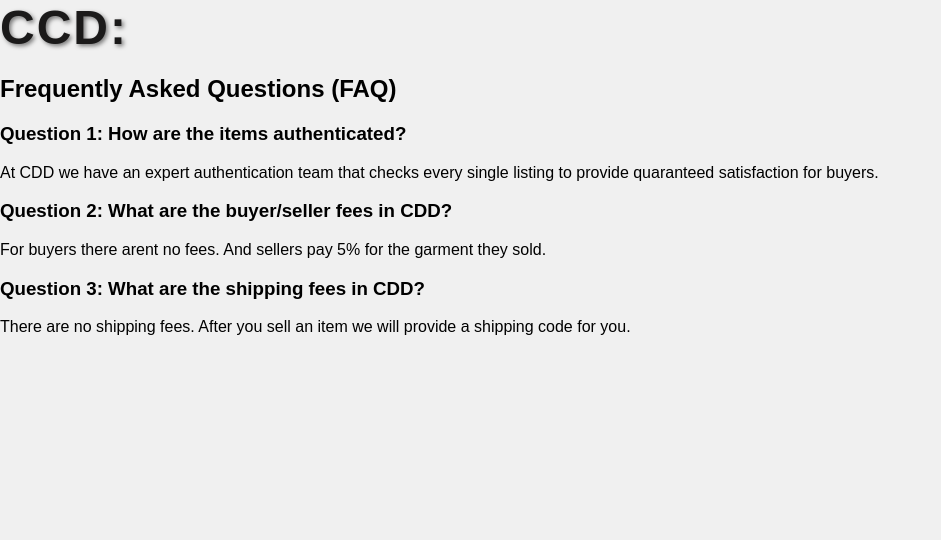
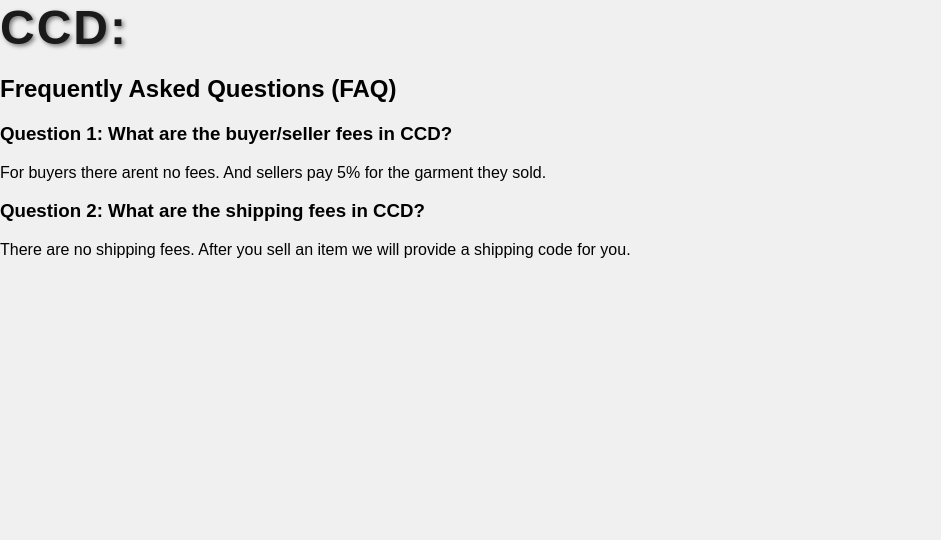
Before and after one commit to rigozu9/Vaatekauppasovellus, a Flask app: page /FAQ in a window 1280 px wide. Shown: the top 540 px of the page, without its empty margins (0-941 px from the left). Run offline with Flask 3, Linux system fonts and the light colour scheme; parts of the project's set-up code (start-up, migrations or seed data) failed here and were passed over.

Commit message:
Adjusted footer and fixed typos

```diff
--- a/modules/clothes.py
+++ b/modules/clothes.py
@@ -2,8 +2,6 @@ from flask import redirect, render_template, request, session
 from db import db
 from models import Clothing, Category, Brand, Image
 
-# Where the pictures are uploaded
-UPLOAD_FOLDER = 'static/uploads'
 # Check if the filename has an allowed extension
 ALLOWED_EXTENSIONS = {'png', 'jpg', 'jpeg', 'gif'}
 
--- a/static/styles.css
+++ b/static/styles.css
@@ -26,6 +26,7 @@ footer {
     position: fixed;
     width: 100%;
     bottom: 0;
+    margin-top: 15px;
 }
 
 footer a {
@@ -232,7 +233,7 @@ footer a:hover {
     width: 50%; /* Adjust width as needed */
     margin: 0 auto; /* Center the form horizontally */
     background-color: #fff; /* Form background color */
-    padding: 20px; /* Add padding for spacing */
+    padding: 40px; /* Add padding for spacing */
     border-radius: 10px; /* Add rounded corners */
     box-shadow: 0 0 10px rgba(0, 0, 0, 0.1); /* Add shadow for depth */
 }
--- a/templates/category.html
+++ b/templates/category.html
@@ -41,6 +41,7 @@
 
 {% if session.username %}
     <!-- User is logged in, show logout link -->
+    <a class="usertab" href="/users/{{ session.username }}"> {{ session.username }}</a>
     <a class="logout" href="/logout">Sign out</a>
     <a class="sell" href="/new">Sell a garment</a>
 {% else %}
--- a/templates/faq.html
+++ b/templates/faq.html
@@ -5,13 +5,10 @@
     </header>
 
     <main>
-        <h3>Question 1: How are the items authenticated?</h3>
-        <p>At CDD we have an expert authentication team that checks every single listing to provide quaranteed satisfaction for buyers.</p>
-
-        <h3>Question 2: What are the buyer/seller fees in CDD?</h3>
+        <h3>Question 1: What are the buyer/seller fees in CCD?</h3>
         <p>For buyers there arent no fees. And sellers pay 5% for the garment they sold.</p>
 
-        <h3>Question 3: What are the shipping fees in CDD?</h3>
+        <h3>Question 2: What are the shipping fees in CCD?</h3>
         <p>There are no shipping fees. After you sell an item we will provide a shipping code for you.</p>
 
     </main>
--- a/templates/footer.html
+++ b/templates/footer.html
@@ -3,7 +3,7 @@
 <head>
     <meta charset="UTF-8">
     <meta name="viewport" content="width=device-width, initial-scale=1.0">
-    <title>CDD</title>
+    <title>CCD:</title>
     <link rel="stylesheet" href="{{ url_for('static', filename='styles.css') }}">
 </head>
 <footer>
--- a/templates/garmentpage.html
+++ b/templates/garmentpage.html
@@ -32,6 +32,7 @@
 
 {% if session.username %}
     <!-- User is logged in, show logout link -->
+    <a class="usertab" href="/users/{{ session.username }}"> {{ session.username }}</a>
     <a class="logout" href="/logout">Sign out</a>
     <a class="sell" href="/new">Sell a garment</a>
 {% else %}
--- a/templates/header.html
+++ b/templates/header.html
@@ -5,8 +5,8 @@
     <meta name="viewport" content="width=device-width, initial-scale=1.0">
     <title>C C D:</title>
     <link rel="stylesheet" href="{{ url_for('static', filename='styles.css') }}">
-    <link rel="icon" href="{{ url_for('static', filename='CDDLOGO.png') }}" type="image/x-icon">
-    <link rel="shortcut icon" href="{{ url_for('static', filename='CDDLOGO.png') }}" type="image/x-icon">
+    <link rel="icon" href="{{ url_for('static', filename='CCDLOGO.png') }}" type="image/x-icon">
+    <link rel="shortcut icon" href="{{ url_for('static', filename='CCDLOGO.png') }}" type="image/x-icon">
 </head>
 <body class="header">
     <h1><a href="/">CCD:</a></h1>
--- a/templates/usertab.html
+++ b/templates/usertab.html
@@ -34,6 +34,7 @@
 
 {% if session.username %}
     <!-- User is logged in, show logout link -->
+    <a class="usertab" href="/users/{{ session.username }}"> {{ session.username }}</a>
     <a class="logout" href="/logout">Sign out</a>
     <a class="sell" href="/new">Sell a garment</a>
 {% else %}
```
Also changed, not shown: templates/about.html (+4 -4 lines), README.md, static/CCDLOGO.png (renamed from static/CDDLOGO.png).
